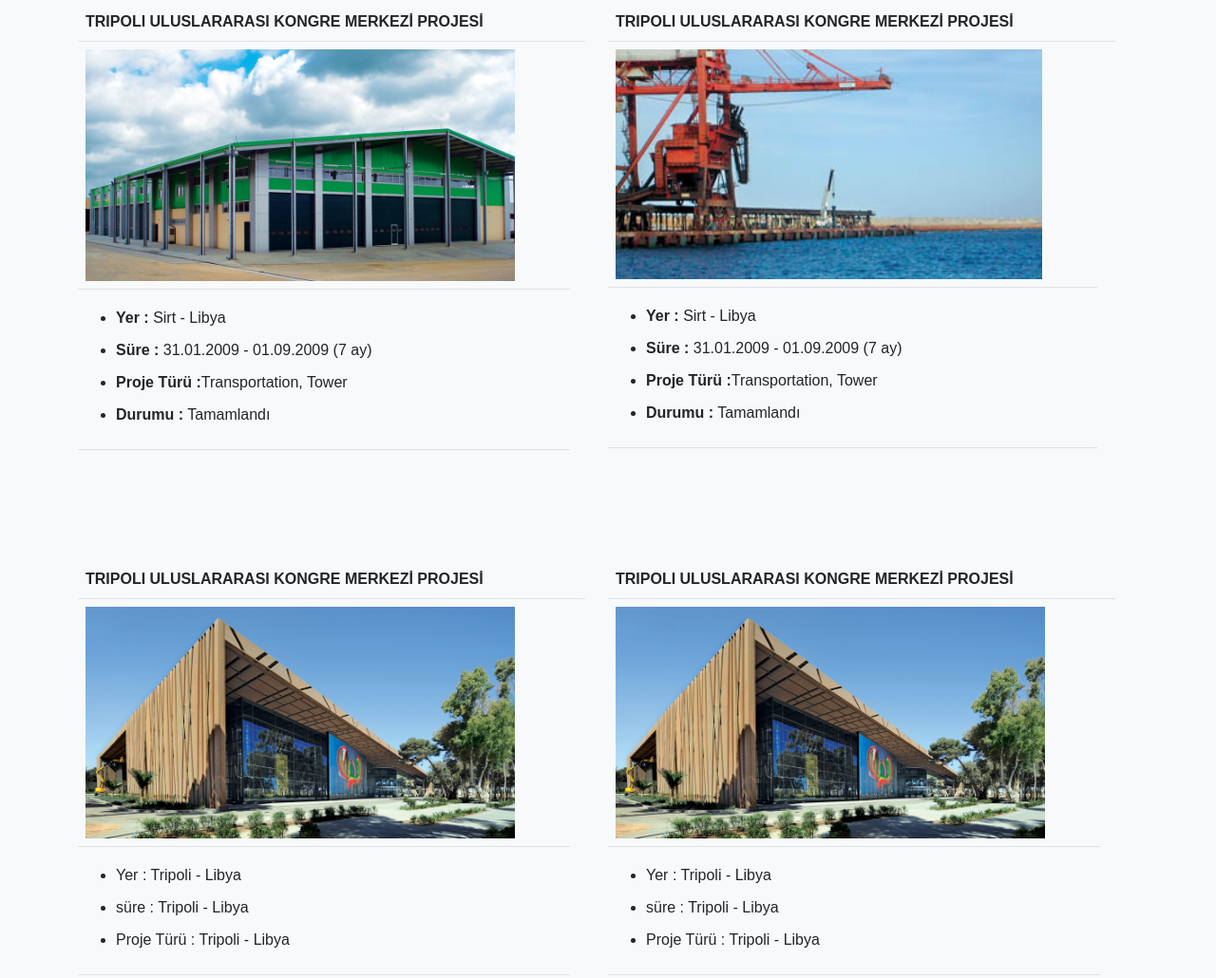
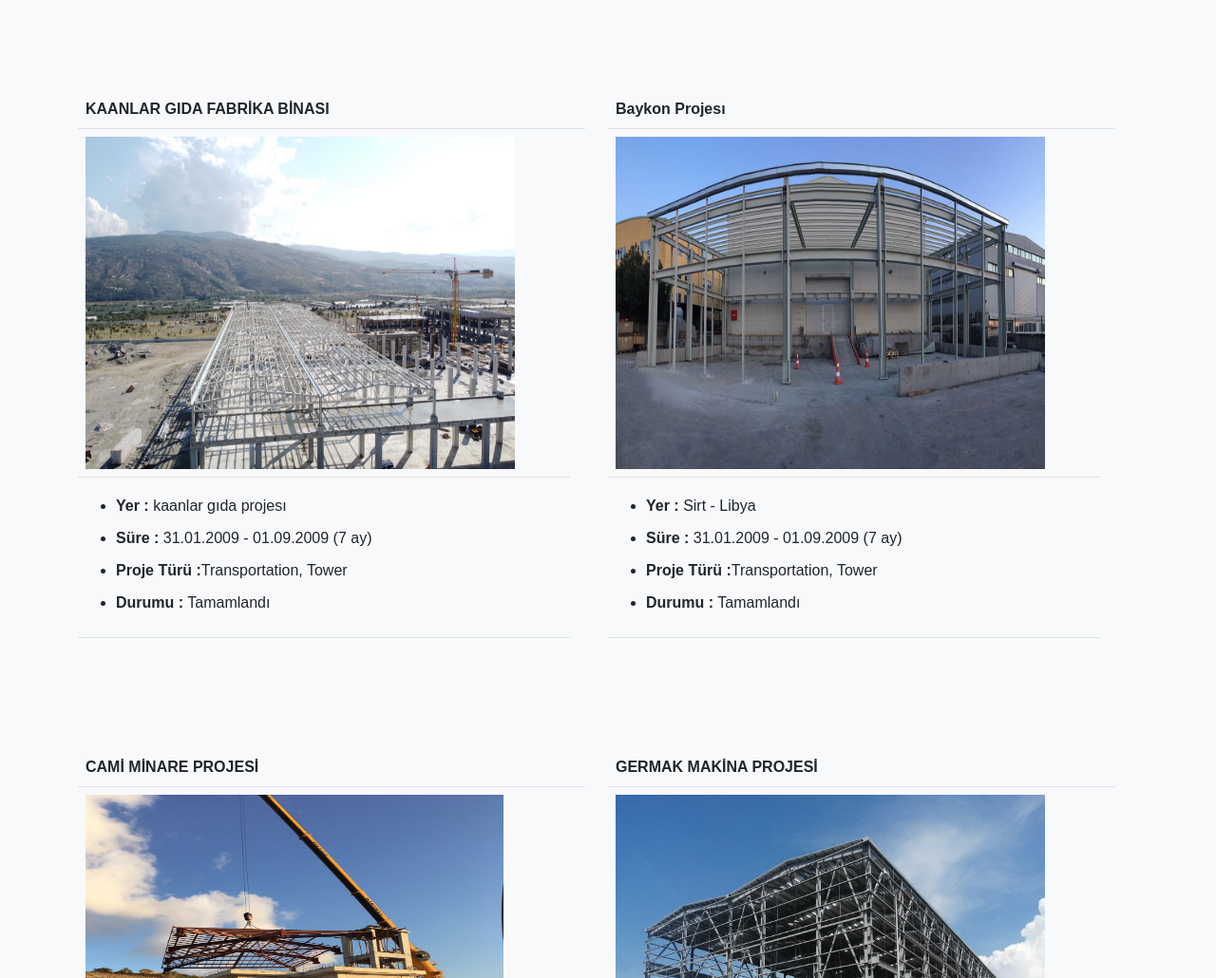
Before and after one commit to TahaYdogan/standartclksn, a plain HTML site: page uygulamalar.html in a window 1280 px wide. Shown: the part 866-1896 px from the top of the page at 95% size. Drawn offline with nearby package versions, Linux system fonts and the light colour scheme; files whose address does not match are found by name; a web font is replaced by a local one.

Commit message:
guncellendi

```diff
--- a/assets/css/style.css
+++ b/assets/css/style.css
@@ -587,7 +587,7 @@ padding-bottom: 20px;
 .imgs img {
 
     width: 90%;
-    height: auto;
+    height: 350px;
 
 
 }
--- a/uygulamalar.html
+++ b/uygulamalar.html
@@ -103,13 +103,13 @@
         <table class="table ">
           <thead>
             <tr>
-              <th>TRIPOLI ULUSLARARASI KONGRE MERKEZİ PROJESİ</th>
+              <th>SIRT HAVALİMANI KONTROL KULESİ VE OPERASYON BİNASI</th>
               <th></th>
             </tr>
           </thead>
           <tbody>
             <tr>
-              <td class="imgs"><img src="assets/images/ers.jpg"  alt=""></td>
+              <td class="imgs"><img src="assets/images/siirhavalimani.jpg"  alt=""></td>
             </tr>
                 <td>
 
@@ -129,17 +129,17 @@
         <table class="table ">
           <thead>
             <tr>
-              <th>TRIPOLI ULUSLARARASI KONGRE MERKEZİ PROJESİ</th>
+              <th>KAANLAR GIDA FABRİKA BİNASI</th>
               <th></th>
             </tr>
           </thead>
           <tbody>
             <tr>
-              <td class="imgs"><img src="assets/images/arc.jpg"  alt=""></td>
+              <td class="imgs"><img src="assets/images/kaanlargida-proje.jpg"  alt=""></td>
               </tr>
               <td>
                 <ul>
-                  <li><b>Yer :</b>  Sirt - Libya</li>
+                  <li><b>Yer :</b>  kaanlar gıda projesı</li>
                   <li><b>Süre :</b> 31.01.2009 -  01.09.2009 (7 ay)</li>
                   <li><b>Proje Türü :</b>Transportation, Tower</li>
                   <li><b>Durumu :</b> Tamamlandı</li>
@@ -153,13 +153,13 @@
         <table class="table ">
           <thead>
             <tr>
-              <th>TRIPOLI ULUSLARARASI KONGRE MERKEZİ PROJESİ</th>
+              <th>Baykon Projesı </th>
               <th></th>
             </tr>
           </thead>
           <tbody>
             <tr>
-              <td class="imgs"><img src="assets/images/steel.jpg"  alt=""></td>
+              <td class="imgs"><img src="assets/images/baykonproje.jpg"  alt=""></td>
             </tr>
               <td>
                 <ul>
@@ -179,13 +179,13 @@
         <table class="table ">
           <thead>
             <tr>
-              <th>TRIPOLI ULUSLARARASI KONGRE MERKEZİ PROJESİ</th>
+              <th>CAMİ MİNARE  PROJESİ</th>
               <th></th>
             </tr>
           </thead>
           <tbody>
             <tr>
-              <td class="imgs"><img src="assets/images/ers.jpg"  alt=""></td>
+              <td class="imgs"><img src="assets/images/camı-mınare.jpg"  alt=""></td>
             </tr>
 
               <td>
@@ -203,13 +203,13 @@
         <table class="table ">
           <thead>
             <tr>
-              <th>TRIPOLI ULUSLARARASI KONGRE MERKEZİ PROJESİ</th>
+              <th>GERMAK MAKİNA PROJESİ</th>
               <th></th>
             </tr>
           </thead>
           <tbody>
             <tr>
-              <td class="imgs"><img src="assets/images/ers.jpg"  alt=""></td>
+              <td class="imgs"><img src="assets/images/germak-makina.jpg"  alt=""></td>
             </tr>
               <td>
                 <ul>
```
Also changed, not shown: assets/images/baykonproje.jpg (added), assets/images/camı-mınare.jpg (added), assets/images/germak-makina.jpg (added), assets/images/kaanlargida-proje.jpg (added), assets/images/siirhavalimani.jpg (added).
